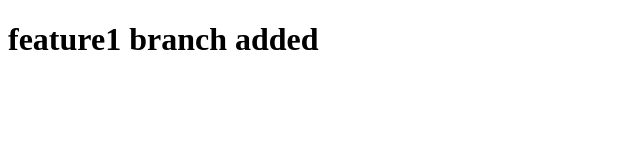
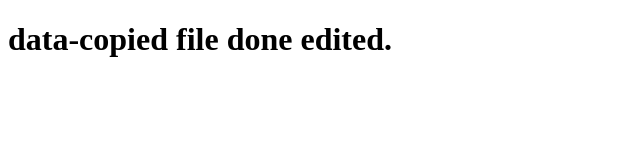
Before and after one commit to fxVaibhav/demo, a plain HTML site: page test.html in a window 1280 px wide. Shown: the whole page, without its empty margins (0-640 px from the left). Drawn offline with Linux system fonts and the light colour scheme.

Commit message:
file edited with new branch name data-copied

```diff
--- a/test.html
+++ b/test.html
@@ -6,6 +6,6 @@
     <title>feature1</title>
 </head>
 <body>
-    <h1>feature1 branch added</h1>
+    <h1>data-copied file done edited.</h1>
 </body>
 </html>
```
